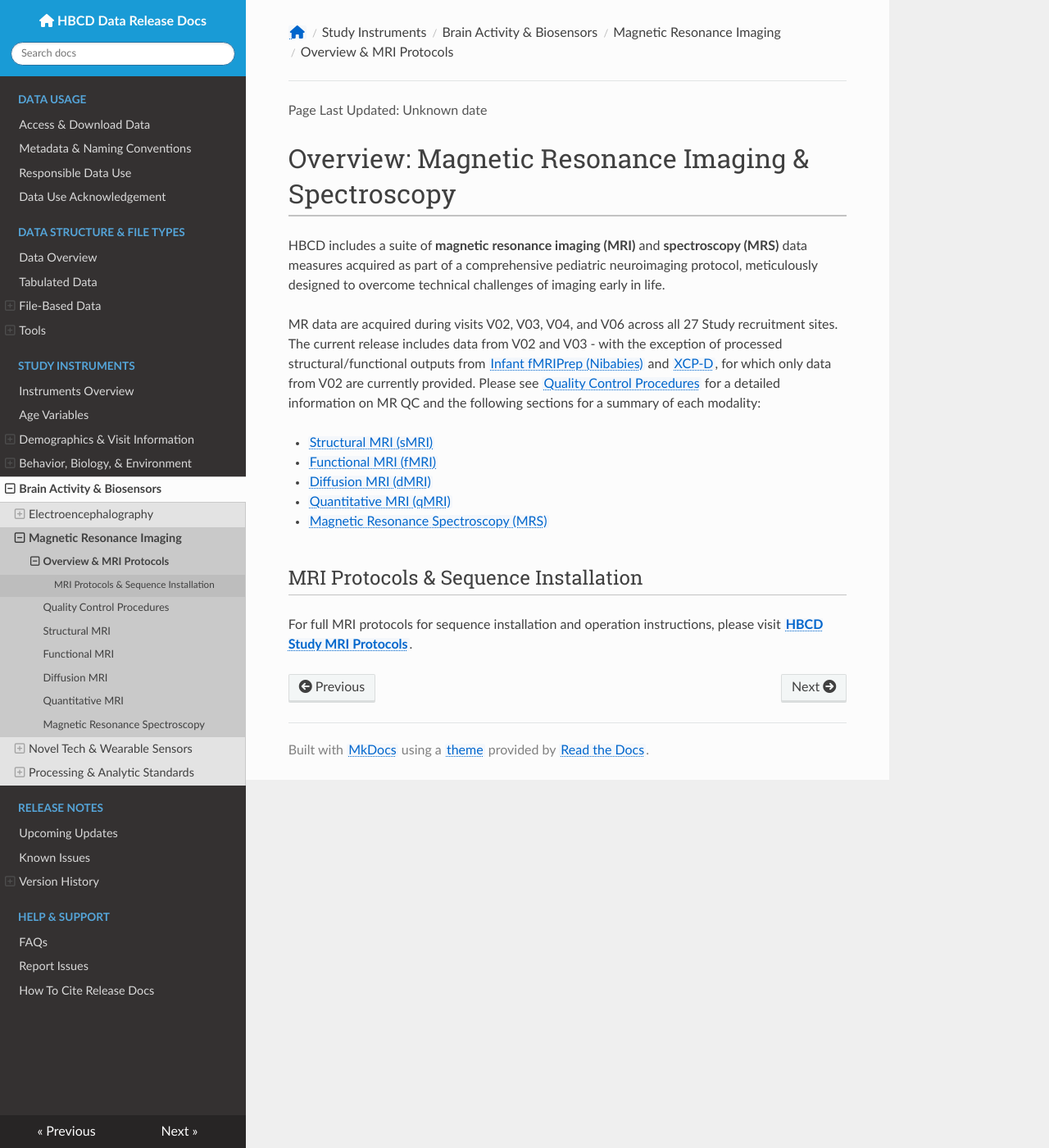
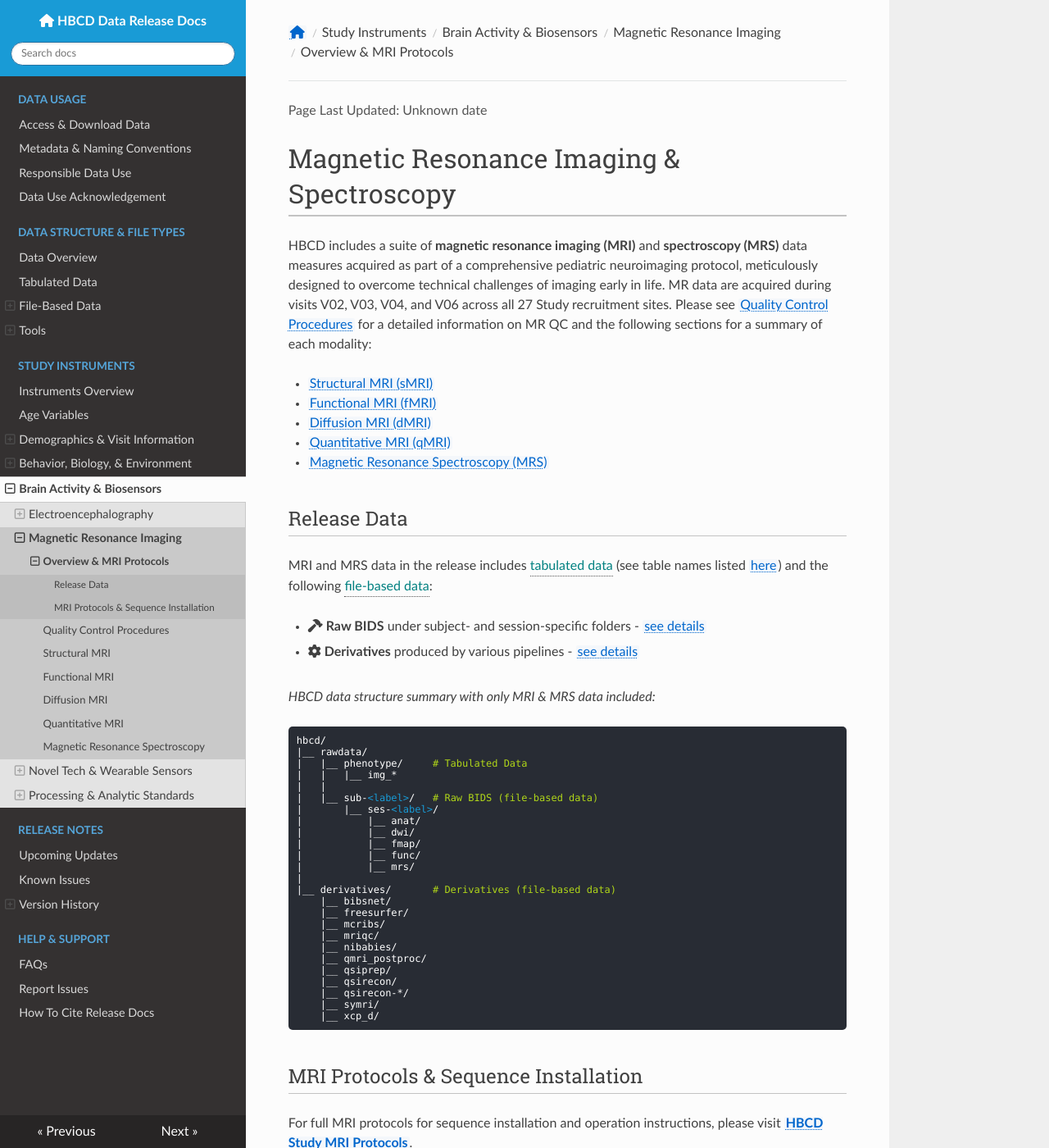
Before and after one commit to nbdc-datahub/hbcd-docs, an MkDocs documentation site: the page built from docs/instruments/mri/index.md, in a window 1280 px wide and 1400 px high. Shown: the whole window at 82% size. Built offline with MkDocs 1.6.1, drawn with Linux system fonts in a browser that asks for light colours; nearby versions of some CDN libraries.

Commit message:
add release data section to MRI overview

```diff
--- a/docs/instruments/mri/index.md
+++ b/docs/instruments/mri/index.md
@@ -1,8 +1,6 @@
-# Overview: Magnetic Resonance Imaging & Spectroscopy
+# Magnetic Resonance Imaging & Spectroscopy
 
-HBCD includes a suite of **magnetic resonance imaging (MRI)** and **spectroscopy (MRS)** data measures acquired as part of a comprehensive pediatric neuroimaging protocol, meticulously designed to overcome technical challenges of imaging early in life.
-
-MR data are acquired during visits V02, V03, V04, and V06 across all 27 Study recruitment sites. The current release includes data from V02 and V03 - with the exception of processed structural/functional outputs from [Infant fMRIPrep (Nibabies)](../../datacuration/derivatives.md/#infant-fmriprep-nibabies) and [XCP-D](../../datacuration/derivatives.md/#xcp-d-xcp_d), for which only data from V02 are currently provided. Please see [Quality Control Procedures](qc.md) for a detailed information on MR QC and the following sections for a summary of each modality:
+HBCD includes a suite of **magnetic resonance imaging (MRI)** and **spectroscopy (MRS)** data measures acquired as part of a comprehensive pediatric neuroimaging protocol, meticulously designed to overcome technical challenges of imaging early in life. MR data are acquired during visits V02, V03, V04, and V06 across all 27 Study recruitment sites. Please see [Quality Control Procedures](qc.md) for a detailed information on MR QC and the following sections for a summary of each modality:
 
 <ul>
 <li><a href="smri" target="_blank">Structural MRI (sMRI)</a></li>
@@ -12,5 +10,40 @@ MR data are acquired during visits V02, V03, V04, and V06 across all 27 Study re
 <li><a href="mrs" target="_blank">Magnetic Resonance Spectroscopy (MRS)</a></li>
 </ul>
 
+## Release Data
+MRI and MRS data in the release includes <span class="tooltip">tabulated data<span class="tooltiptext">instrument and derived data<br>(tabulated format)</span></span> (see table names listed [here](../index.md#mri)) and the following <span class="tooltip">file-based data<span class="tooltiptext">imaging and biosignal data<br>(varied formats)</span></span>:
+
+- <i class="fa fa-hammer"></i><strong> Raw BIDS</strong> under subject- and session-specific folders - <a href="../../../datacuration/rawbids/#imaging">see details</a>
+- <i class="fas fa-cog"></i><strong> Derivatives</strong> produced by various pipelines - <a href="../../../datacuration/derivatives">see details</a>
+
+*HBCD data structure summary with only MRI & MRS data included:*
+<pre class="folder-tree">
+hbcd/
+|__ rawdata/
+|   |__ phenotype/     <span class="hashtag"># Tabulated Data</span>
+|   |   |__ img_*
+|   |
+|   |__ sub-<span class="label">&lt;label&gt;</span>/   <span class="hashtag"># Raw BIDS (file-based data)</span>
+|       |__ ses-<span class="label">&lt;label&gt;</span>/
+|           |__ anat/
+|           |__ dwi/
+|           |__ fmap/
+|           |__ func/
+|           |__ mrs/
+|
+|__ derivatives/       <span class="hashtag"># Derivatives (file-based data)</span>
+    |__ bibsnet/
+    |__ freesurfer/
+    |__ mcribs/
+    |__ mriqc/
+    |__ nibabies/
+    |__ qmri_postproc/
+    |__ qsiprep/
+    |__ qsirecon/
+    |__ qsirecon-*/
+    |__ symri/
+    |__ xcp_d/
+</pre>
+
 ## MRI Protocols & Sequence Installation
 For full MRI protocols for sequence installation and operation instructions, please visit <a href="https://hbcdsequences.readthedocs.io"><b>HBCD Study MRI Protocols</b></a>.
```
Also changed, not shown: docs/instruments/sensors/questionnaire.md (+1 -1 lines).
